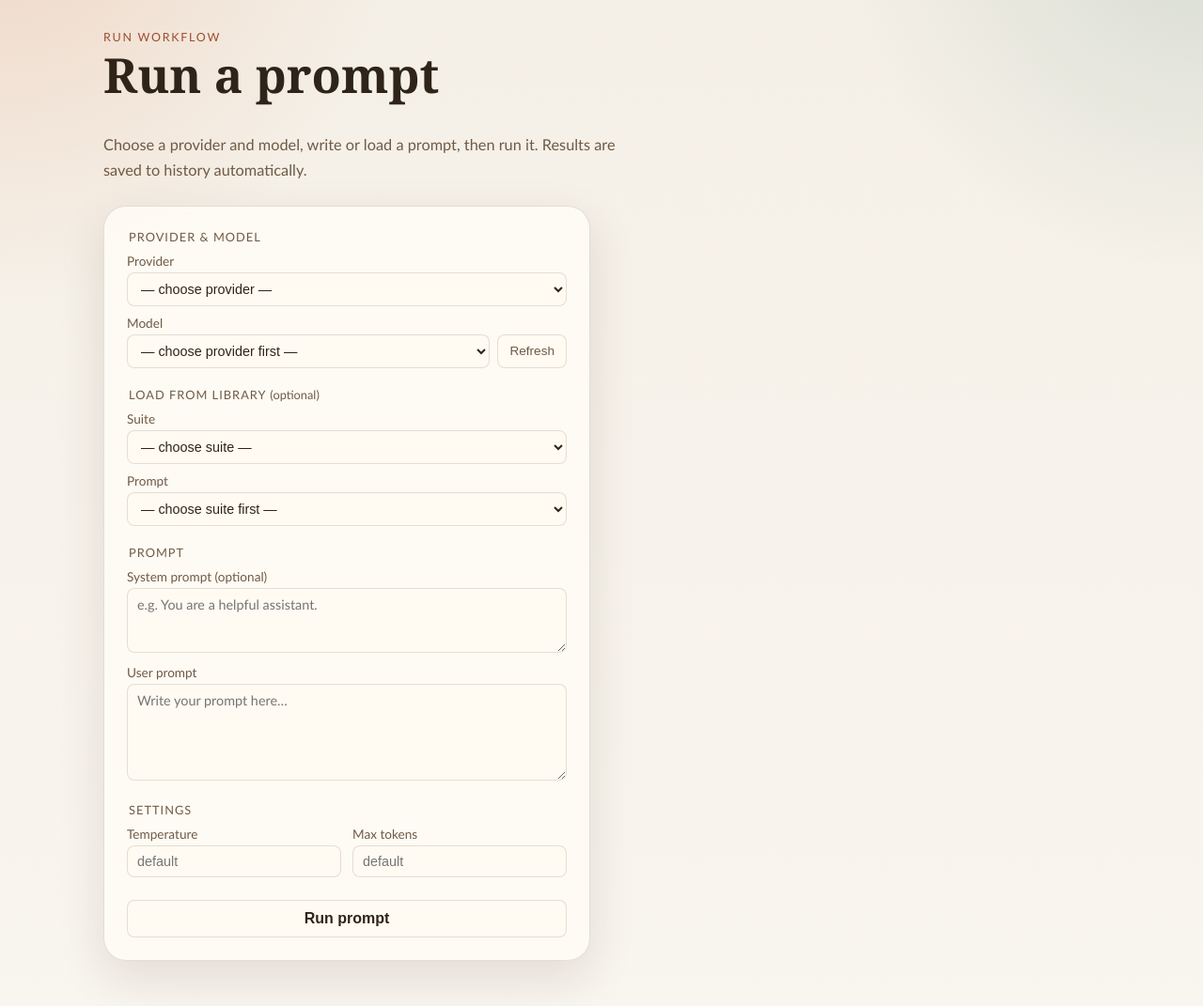
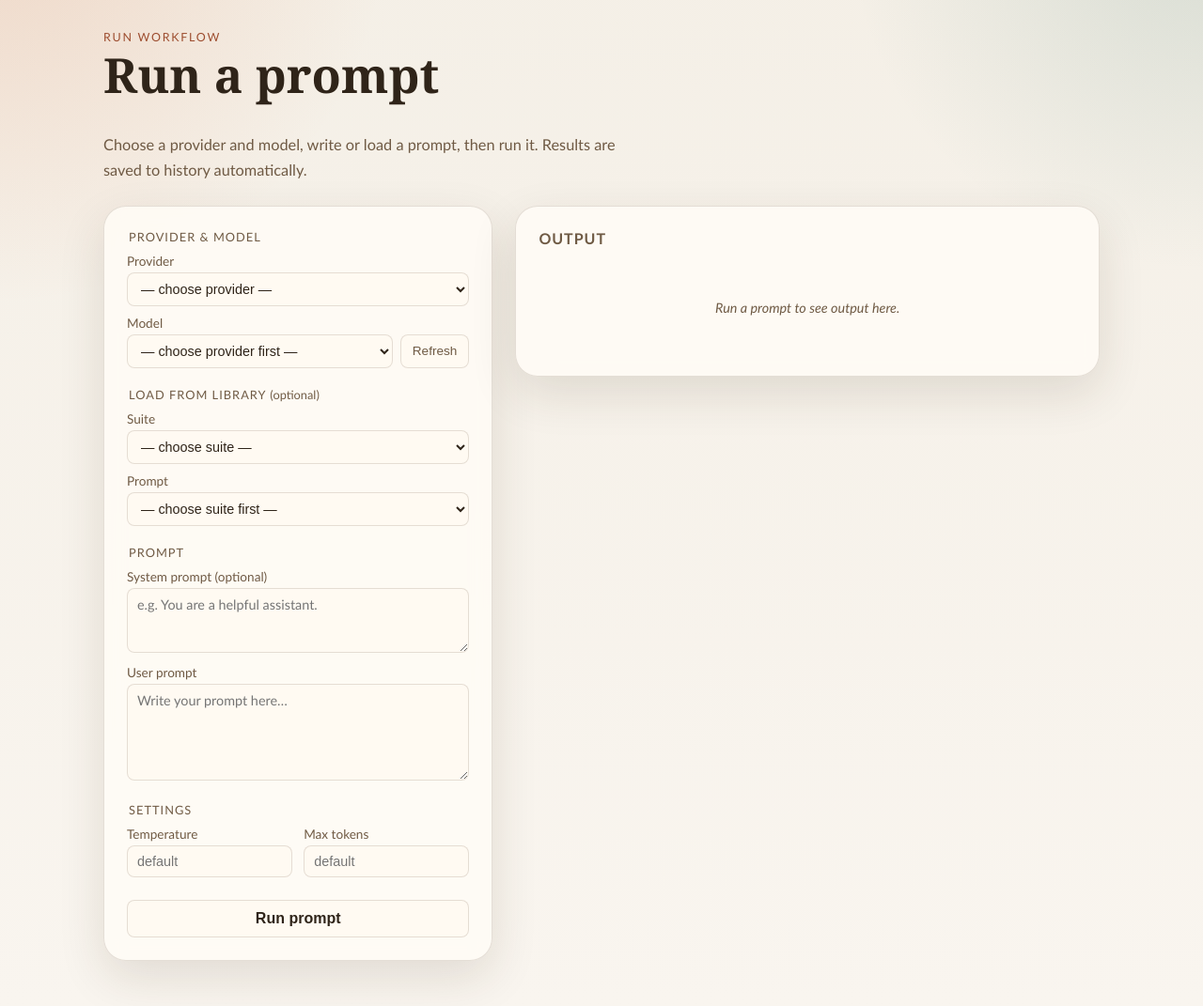
Before and after one commit to jimjamscott22/LLM-Bencher, a FastAPI app: page /runs/new in a window 1280 px wide. Shown: the part 92-1163 px from the top of the page at 94% size. Run offline with FastAPI, Linux system fonts and the light colour scheme; data comes from the database, SQL or seed files in the repository; both versions use the stored data as it was after the commit.

Commit message:
Update configuration files and enhance UI for LLM-Bencher results display

```diff
--- a/llm_bencher/templates/runs.html
+++ b/llm_bencher/templates/runs.html
@@ -12,7 +12,7 @@
   </p>
 </section>
 
-<div style="display:grid;grid-template-columns:1fr 1fr;gap:24px;align-items:start;">
+<div style="display:grid;grid-template-columns:2fr 3fr;gap:24px;align-items:start;">
 
   {# ---- Left column: form ---- #}
   <section class="panel">
@@ -123,20 +123,23 @@
   </section>
 
   {# ---- Right column: result ---- #}
-  <section id="result-panel" class="panel" style="display:none;">
-    <div id="result-running" style="display:none;color:var(--muted);font-size:0.95rem;">Running\u2026</div>
-
-    <div id="result-success" style="display:none;">
-      <div style="display:flex;justify-content:space-between;align-items:center;margin-bottom:16px;">
-        <span class="badge badge-ready">Succeeded</span>
+  <section id="result-panel" class="panel">
+    <div style="display:flex;justify-content:space-between;align-items:center;margin-bottom:16px;">
+      <h2 style="margin:0;font-size:1rem;text-transform:uppercase;letter-spacing:0.06em;color:var(--muted);">Output</h2>
+      <div style="display:flex;align-items:center;gap:12px;">
+        <span id="result-badge" style="display:none;"></span>
         <span id="result-meta" style="font-size:0.82rem;color:var(--muted);"></span>
+        <a id="result-view-link" href="#" style="display:none;font-size:0.82rem;color:var(--accent);text-decoration:none;">View full run &#8594;</a>
       </div>
-      <pre id="result-output"
-        style="margin:0;white-space:pre-wrap;word-break:break-word;font-family:'Cascadia Mono','Consolas',monospace;font-size:0.88rem;line-height:1.6;background:var(--bg-accent);padding:16px;border-radius:12px;overflow-x:auto;"></pre>
     </div>
 
+    <p id="result-placeholder" style="padding:40px 0;margin:0;text-align:center;color:var(--muted);font-size:0.9rem;font-style:italic;">Run a prompt to see output here.</p>
+
+    <p id="result-running" style="display:none;padding:40px 0;margin:0;text-align:center;color:var(--muted);font-size:0.95rem;">Running\u2026</p>
+
+    <pre id="result-output" style="display:none;margin:0;white-space:pre-wrap;word-break:break-word;font-family:'Cascadia Mono','Consolas',monospace;font-size:0.88rem;line-height:1.6;background:var(--bg-accent);padding:16px;border-radius:12px;overflow-x:auto;min-height:200px;"></pre>
+
     <div id="result-failure" style="display:none;">
-      <span class="badge badge-error" style="margin-bottom:12px;display:inline-block;">Failed</span>
       <p id="result-error" style="margin:0;color:var(--accent);font-size:0.9rem;"></p>
     </div>
   </section>
@@ -289,16 +292,16 @@ promptSelect.addEventListener("change", async function() {
 document.getElementById("run-form").addEventListener("submit", async function(e) {
   e.preventDefault();
   var runBtn = document.getElementById("run-btn");
-  var resultPanel = document.getElementById("result-panel");
   var runningEl = document.getElementById("result-running");
-  var successEl = document.getElementById("result-success");
   var failureEl = document.getElementById("result-failure");
 
   runBtn.disabled = true;
   runBtn.textContent = "Running\u2026";
-  resultPanel.style.display = "block";
+  document.getElementById("result-placeholder").style.display = "none";
+  document.getElementById("result-output").style.display = "none";
+  document.getElementById("result-badge").style.display = "none";
+  document.getElementById("result-view-link").style.display = "none";
   runningEl.style.display = "block";
-  successEl.style.display = "none";
   failureEl.style.display = "none";
 
   var temperature = document.getElementById("temperature").value;
@@ -343,21 +346,35 @@ document.getElementById("run-form").addEventListener("submit", async function(e)
     var data = await resp.json();
 
     runningEl.style.display = "none";
+    var badge = document.getElementById("result-badge");
     if (data.status === "succeeded") {
-      successEl.style.display = "block";
+      document.getElementById("result-output").style.display = "block";
       document.getElementById("result-output").textContent = data.output_text || "";
+      badge.className = "badge badge-ready";
+      badge.textContent = "Succeeded";
+      badge.style.display = "inline-block";
       var parts = [];
       if (data.latency_ms != null) parts.push(data.latency_ms + " ms");
       if (data.total_tokens != null) parts.push(data.total_tokens + " tokens");
       document.getElementById("result-meta").textContent = parts.join(" \u00b7 ");
+      var link = document.getElementById("result-view-link");
+      link.href = "/runs/" + data.run_id;
+      link.style.display = "inline";
     } else {
       failureEl.style.display = "block";
       document.getElementById("result-error").textContent = data.failure_message || "Unknown error";
+      badge.className = "badge badge-error";
+      badge.textContent = "Failed";
+      badge.style.display = "inline-block";
     }
   } catch (err) {
     runningEl.style.display = "none";
     failureEl.style.display = "block";
     document.getElementById("result-error").textContent = "Request failed: " + err.message;
+    var badge = document.getElementById("result-badge");
+    badge.className = "badge badge-error";
+    badge.textContent = "Failed";
+    badge.style.display = "inline-block";
   } finally {
     runBtn.disabled = false;
     runBtn.textContent = "Run prompt";
```
Also changed, not shown: llm_bencher/templates/history.html (+13 -2 lines), .claude/settings.local.json, data/llm_bencher.db, llm_bencher/static/favicon-API-16x16_converted.ico (added).
